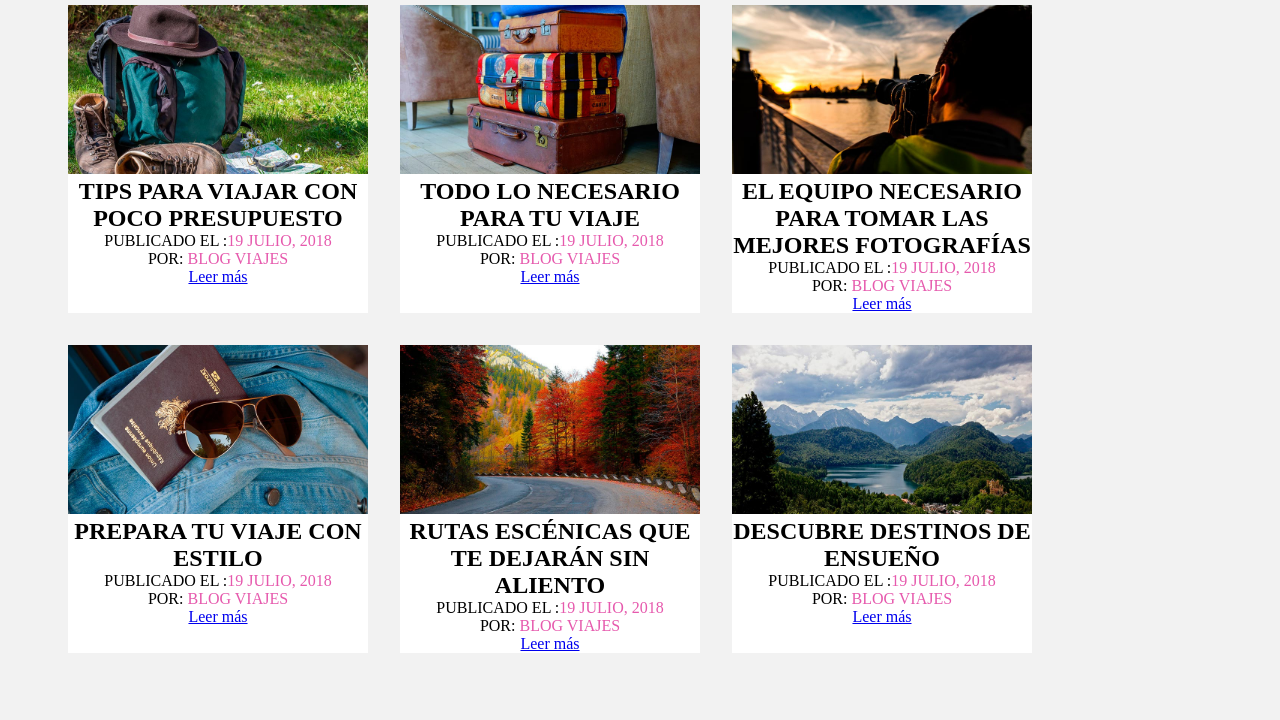
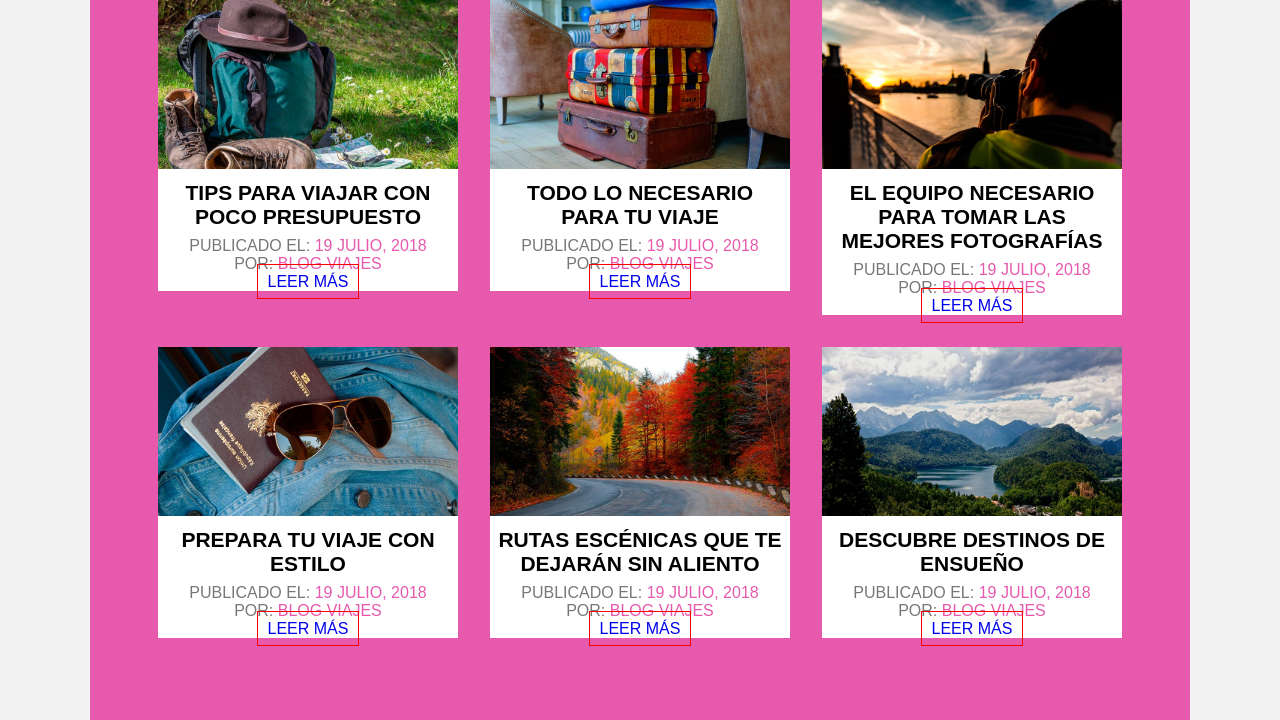
Before and after one commit to JairoBlancoJaime/Diseno-Interfaces, a plain HTML site: page FlexBox-Pract2/index.html in a window 1280 px wide. Shown: the part 80-800 px from the top of the page. Drawn offline with Linux system fonts and the light colour scheme.

Commit message:
Last Commit FlexBox_Pract02 6nov-10:19

```diff
--- a/FlexBox-Pract2/index.html
+++ b/FlexBox-Pract2/index.html
@@ -11,59 +11,61 @@
 
     <body>
         <main>
+            <section id="Entradas">
 
-            <h1>Útimas Entradas</h1>
+                <h2>Útimas Entradas</h2>
 
-            <section id="Entradas"> <!-- Contenedor -->
+                <section id="ContenedorArticulos"> <!-- Contenedor -->
 
                     <article class="Articulos" id="Art1"> <!-- Elemento -->
-                    <img src="images/01.jpg">
-                    <h2>TIPS PARA VIAJAR CON POCO PRESUPUESTO</h2>
-                    <p><label>PUBLICADO EL :</label><a href="#">19 JULIO, 2018</a></p>
-                    <p><label>POR: </label><a href="#">BLOG VIAJES</a></p>
-                    <a href="#" class="boton">Leer más</a>
+                        <img src="images/01.jpg" alt="Mochila en el campo">
+                        <h3>TIPS PARA VIAJAR CON POCO PRESUPUESTO</h3>
+                        <p><label>PUBLICADO EL: </label><span>19 JULIO, 2018</span></p>
+                        <p><label>POR: </label><span>BLOG VIAJES</span></p>
+                        <a href="#" class="boton">LEER MÁS</a>
                     </article>
 
                     <article class="Articulos" id="Art2">
-                    <img src="images/02.jpg">
-                    <h2>TODO LO NECESARIO PARA TU VIAJE</h2>
-                    <p><label>PUBLICADO EL :</label><a href="#">19 JULIO, 2018</a></p>
-                    <p><label>POR: </label><a href="#">BLOG VIAJES</a></p>
-                    <a href="#" class="boton">Leer más</a>
+                        <img src="images/02.jpg" alt="Maletas de viaje">
+                        <h3>TODO LO NECESARIO PARA TU VIAJE</h3>
+                        <p><label>PUBLICADO EL: </label><span>19 JULIO, 2018</span></p>
+                        <p><label>POR: </label><span>BLOG VIAJES</span></p>
+                        <a href="#" class="boton">LEER MÁS</a>
                     </article>
 
                     <article class="Articulos" id="Art3">
-                    <img src="images/03.jpg">
-                    <h2>EL EQUIPO NECESARIO PARA TOMAR LAS MEJORES FOTOGRAFÍAS</h2>
-                    <p><label>PUBLICADO EL :</label><a href="#">19 JULIO, 2018</a></p>
-                    <p><label>POR: </label><a href="#">BLOG VIAJES</a></p>
-                    <a href="#" class="boton">Leer más</a>
+                        <img src="images/03.jpg" alt="Fotografo">
+                        <h3>EL EQUIPO NECESARIO PARA TOMAR LAS MEJORES FOTOGRAFÍAS</h3>
+                        <p><label>PUBLICADO EL: </label><span>19 JULIO, 2018</span></p>
+                        <p><label>POR: </label><span>BLOG VIAJES</span></p>
+                        <a href="#" class="boton">LEER MÁS</a>
                     </article>
 
                     <article class="Articulos" id="Art4">
-                    <img src="images/04.jpg">
-                    <h2>PREPARA TU VIAJE CON ESTILO</h2>
-                    <p><label>PUBLICADO EL :</label><a href="#">19 JULIO, 2018</a></p>
-                    <p><label>POR: </label><a href="#">BLOG VIAJES</a></p>
-                    <a href="#" class="boton">Leer más</a>
+                        <img src="images/04.jpg" alt="Gafas y pasaporte">
+                        <h3>PREPARA TU VIAJE CON ESTILO</h3>
+                        <p><label>PUBLICADO EL: </label><span>19 JULIO, 2018</span></p>
+                        <p><label>POR: </label><span>BLOG VIAJES</span></p>
+                        <a href="#" class="boton">LEER MÁS</a>
                     </article>
 
                     <article class="Articulos" id="Art5">
-                    <img src="images/05.jpg">
-                    <h2>RUTAS ESCÉNICAS QUE TE DEJARÁN SIN ALIENTO</h2>
-                    <p><label>PUBLICADO EL :</label><a href="#">19 JULIO, 2018</a></p>
-                    <p><label>POR: </label><a href="#">BLOG VIAJES</a></p>
-                    <a href="#" class="boton">Leer más</a>
+                        <img src="images/05.jpg" alt="Ruta por el aire libre">
+                        <h3>RUTAS ESCÉNICAS QUE TE DEJARÁN SIN ALIENTO</h3>
+                        <p><label>PUBLICADO EL: </label><span>19 JULIO, 2018</span></p>
+                        <p><label>POR: </label><span>BLOG VIAJES</span></p>
+                        <a href="#" class="boton">LEER MÁS</a>
                     </article>
 
                     <article class="Articulos" id="Art6">
-                    <img src="images/06.jpg" alt="">
-                    <h2>DESCUBRE DESTINOS DE ENSUEÑO</h2>
-                    <p><label>PUBLICADO EL :</label><a href="#">19 JULIO, 2018</a></p>
-                    <p><label>POR: </label><a href="#">BLOG VIAJES</a></p>
-                    <a href="#" class="boton">Leer más</a>
+                        <img src="images/06.jpg" alt="Lago entre montanas">
+                        <h3>DESCUBRE DESTINOS DE ENSUEÑO</h3>
+                        <p><label>PUBLICADO EL: </label><span>19 JULIO, 2018</span></p>
+                        <p><label>POR: </label><span>BLOG VIAJES</span></p>
+                        <a href="#" class="boton">LEER MÁS</a>
                     </article>
-            </section>
+                </section> <!-- ContenedorArticulos -->
+            </section> <!-- Entradas -->
         </main>
     </body>
 </html>
--- a/FlexBox-Pract2/styles/styles.css
+++ b/FlexBox-Pract2/styles/styles.css
@@ -2,29 +2,36 @@
     margin: 0;
     padding: 0;
     box-sizing: border-box;
-
 }
 
 body {
     min-height: 100vh;
-    max-width: 1100px;
+    font-family: Arial, Helvetica, sans-serif;
     background-color:  #f2f2f2;
 
     main {
+        height: 100vh;
+        max-width: 1100px;
+        margin: 0 auto;
         text-align: center; /* Se les aplica a h1 y a section */
 
-        h1 {
+        #Entradas {
+            height: 100%;
+            background-color: #e659ad;
+
+            h2 {
+                font-size: 28px;
                 padding: 20px;
             }
 
-        #Entradas { /* Contenedor */
+            #ContenedorArticulos {  /* Contenedor */
                 display: flex;
+                align-items: flex-start;
                 justify-content: center;
                 flex-wrap:wrap;
                 gap: 16px;
 
                 .Articulos {  /* Elemento */
-
                     width: 300px;
                     margin: 8px;
                     background-color: white;
@@ -33,49 +40,34 @@ body {
                         width: 100%;
                     }
 
-                h2 {
-
+                    h3 {
+                        font-size: 21px;
+                        padding: 8px;
                     }
                     p {
+                        font-size: 16px;
                         label{
-
+                            color: #777777;
                         }
-                    a{
-                        text-decoration: none;
+                        span{
                             color: #e659ad;
                         }
                     }
-                a{
-
+                    .boton{
+                        text-decoration: none;
+                        padding: 8px 10px;
+                        border: red solid 1px;
                     }
                 }
-
-            #Art01 {
-
-            }
-            #Art02 {
-
-            }
-            #Art03 {
-
-            }
-            #Art04 {
-
-            }
-            #Art05 {
-
-            }
-            #Art06 {
-
             }
         }
     }
 }
 
-@media (max-width: 768px) {
+@media (min-width: 768px) {
 
 }
 
-@media (max-width: 468px) {
+@media (min-width: 468px) {
 
 }
```
Lines whose indentation alone changed are shown as unchanged.
